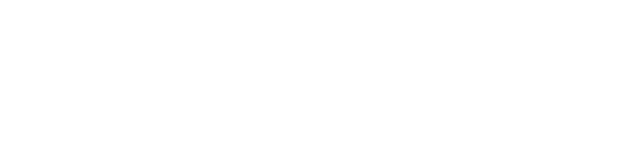
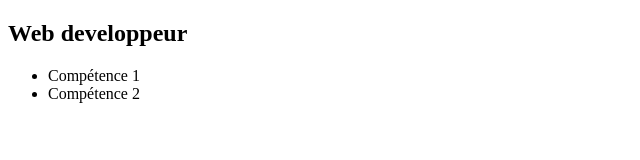
Before and after one commit to soumangourou/-git-mon-cv, a plain HTML site: page index.html in a window 1280 px wide. Shown: the whole page, without its empty margins (0-640 px from the left). Drawn offline with Linux system fonts and the light colour scheme.

Commit message:
mise en place de la section competences

```diff
--- a/index.html
+++ b/index.html
@@ -7,6 +7,13 @@
     <title>Document</title>
 </head>
 <body>
-
+     <!-- Section Compétences -->
+  <section id="competences">
+    <h2>Web developpeur</h2>
+    <ul>
+      <li>Compétence 1</li>
+      <li>Compétence 2</li>
+    </ul>
+  </section>
 </body>
 </html>
```
